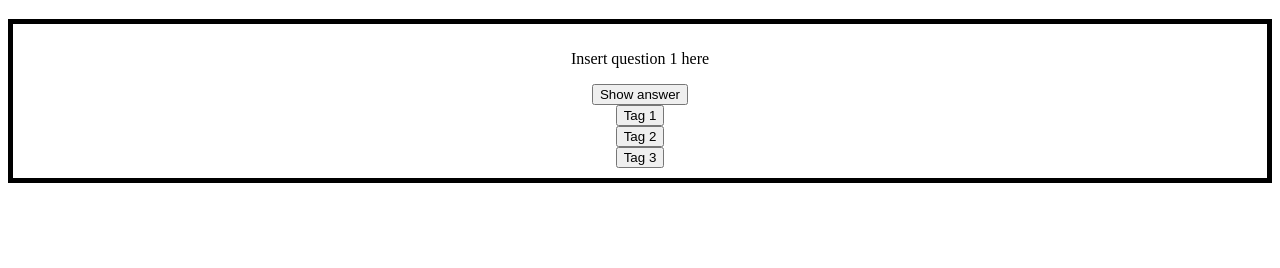
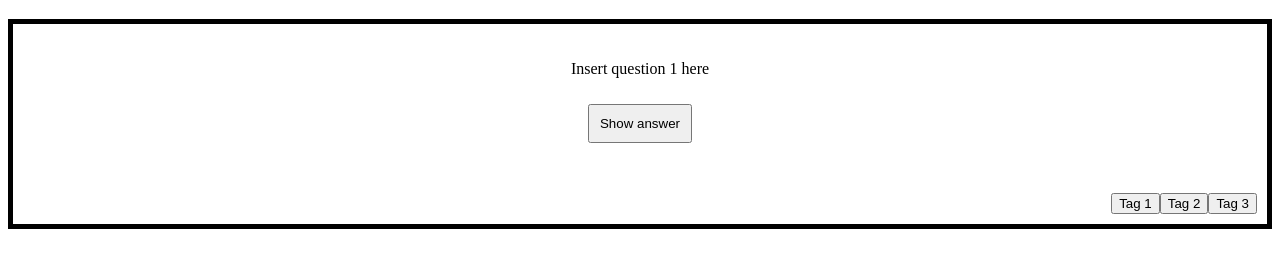
Before and after one commit to aaaleeenaaa/quiz-app, a plain HTML site: page index.html in a window 1280 px wide. Shown: the part 62-330 px from the top of the page. Drawn offline with Linux system fonts and the light colour scheme.

Commit message:
add changes

```diff
--- a/css/styles.css
+++ b/css/styles.css
@@ -14,7 +14,24 @@ h1 {
   margin: 0px;
   padding: 10px;
   border: 5px solid black;
+}
+
+.question-and-button {
   display: flex;
   flex-direction: column;
   align-items: center;
+  padding: 10px 10px 50px 10px;
 }
+
+.question {
+  padding: 0 0 10px; 0;
+}
+
+.show-answer {
+  padding: 10px;
+}
+
+.tags {
+  display: flex;
+  justify-content: right;
+}
--- a/index.html
+++ b/index.html
@@ -15,13 +15,17 @@
 
     <main>
       <section class="overall-question">
-        <p class="question">Insert question 1 here</p>
+        <div class="question-and-button">
+          <p class="question">Insert question 1 here</p>
 
-        <button class="show-answer" type="button">Show answer</button>
+          <button class="show-answer" type="button">Show answer</button>
+        </div>
 
-        <button class="tag-button" type="button">Tag 1</button>
-        <button class="tag-button" type="button">Tag 2</button>
-        <button class="tag-button" type="button">Tag 3</button>
+        <div class="tags">
+          <button class="tag-button" type="button">Tag 1</button>
+          <button class="tag-button" type="button">Tag 2</button>
+          <button class="tag-button" type="button">Tag 3</button>
+        </div>
       </section>
     </main>
   </body>
```
